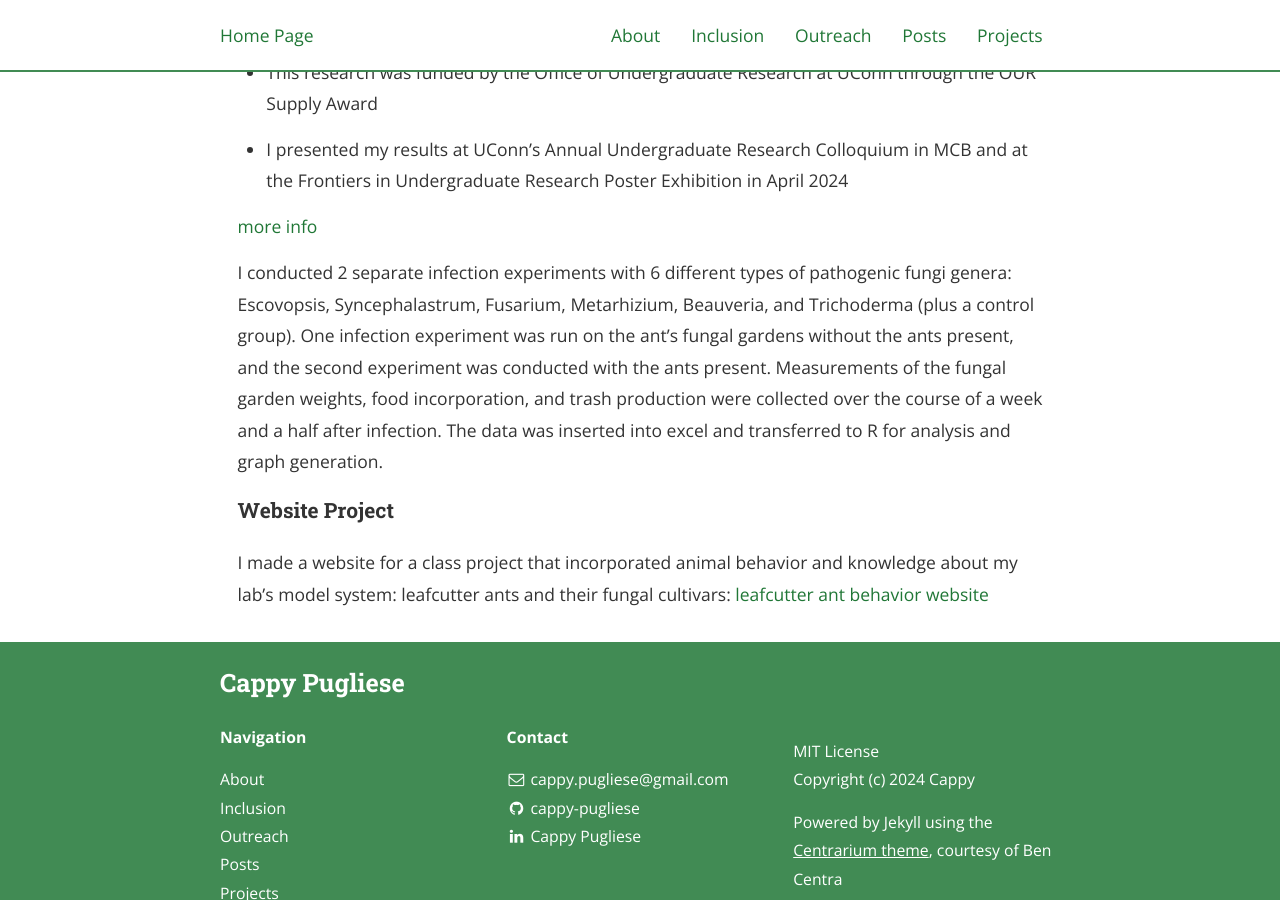
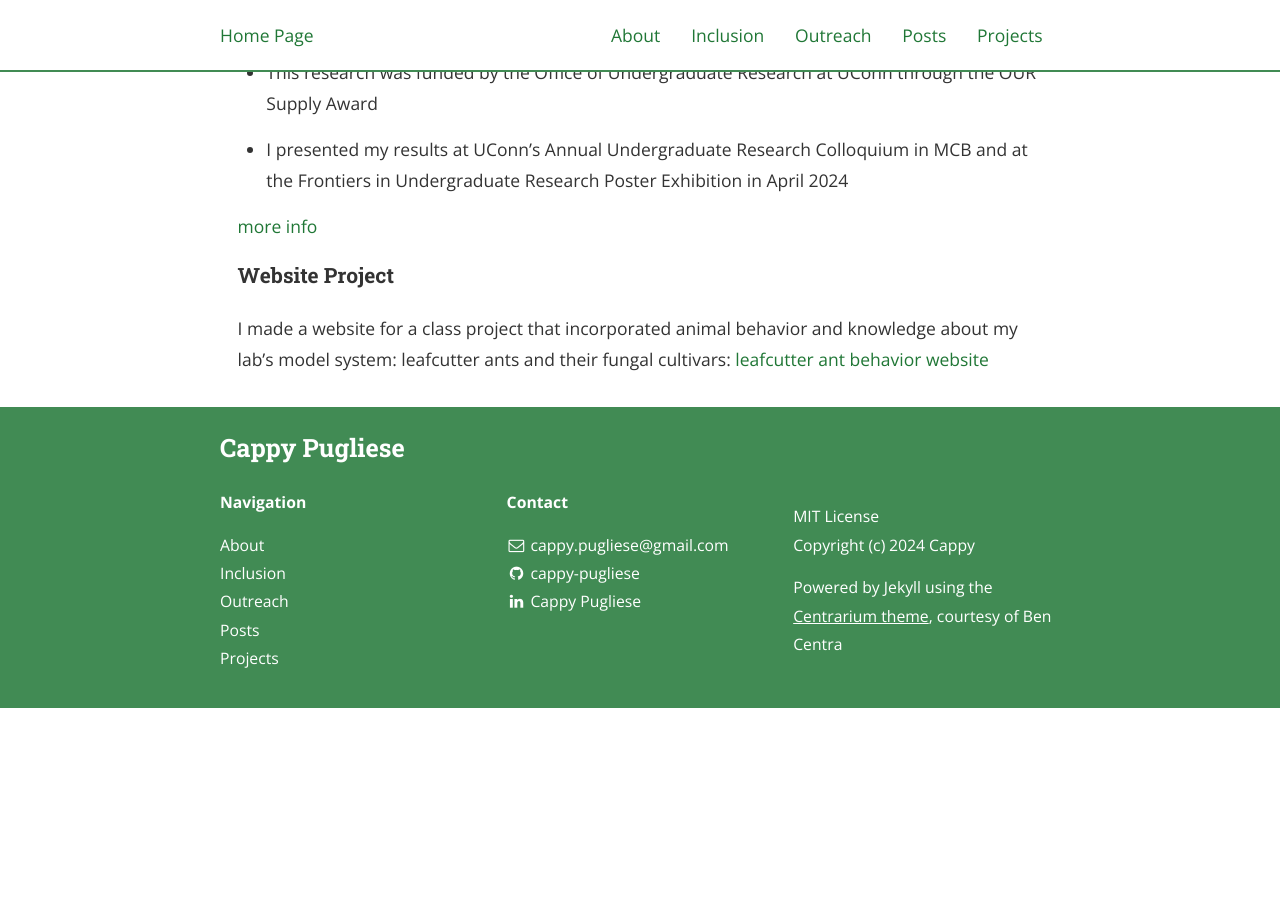
Before and after one commit to cappy-pugliese/cappy-pugliese-website, a Jekyll site: the page built from centrarium-master-clone/pages/projects.md, in a window 1280 px wide and 900 px high, scrolled down 653 px. Built offline with Jekyll 4.4.1, drawn with Linux system fonts in a browser that asks for light colours; nearby versions of some CDN libraries; after the commit the page ends 1361 px from its top, so only the background shows below that.

```diff
--- a/centrarium-master-clone/pages/projects.md
+++ b/centrarium-master-clone/pages/projects.md
@@ -20,9 +20,7 @@ Effects of Various Fungal Pathogens on _Trachymyrmex septentrionalis_ Ants and t
 
 - I presented my results at UConn’s Annual Undergraduate Research Colloquium in MCB and at the Frontiers in Undergraduate Research Poster Exhibition in April 2024
 
-[more info](link to other doc)
-
-I conducted 2 separate infection experiments with 6 different types of pathogenic fungi genera: Escovopsis, Syncephalastrum, Fusarium, Metarhizium, Beauveria, and Trichoderma (plus a control group). One infection experiment was run on the ant’s fungal gardens without the ants present, and the second experiment was conducted with the ants present. Measurements of the fungal garden weights, food incorporation, and trash production were collected over the course of a week and a half after infection. The data was inserted into excel and transferred to R for analysis and graph generation.
+[more info](/undergrad-research-project/)
 
 
 #### Website Project
```
Also changed, not shown: centrarium-master-clone/pages/undergrad-research-project.md (added, +14 -0 lines), 1 other file.
